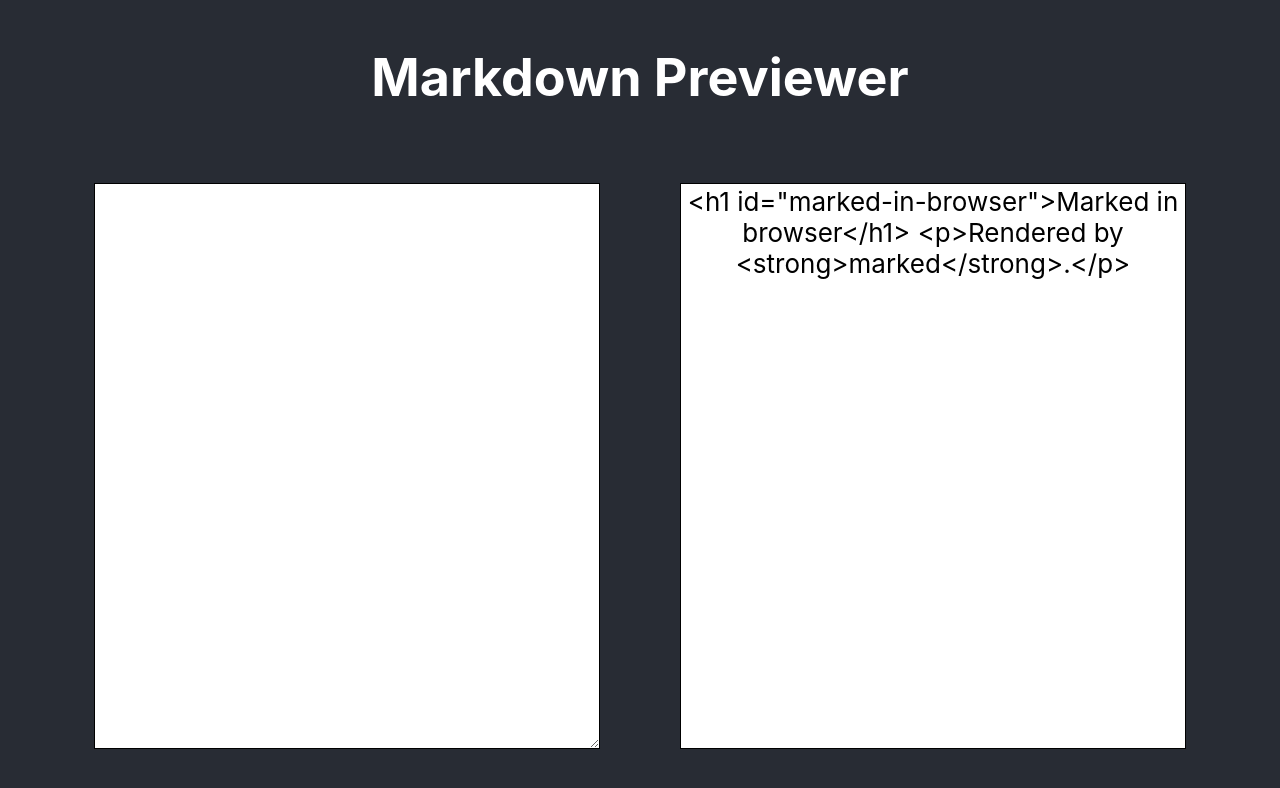
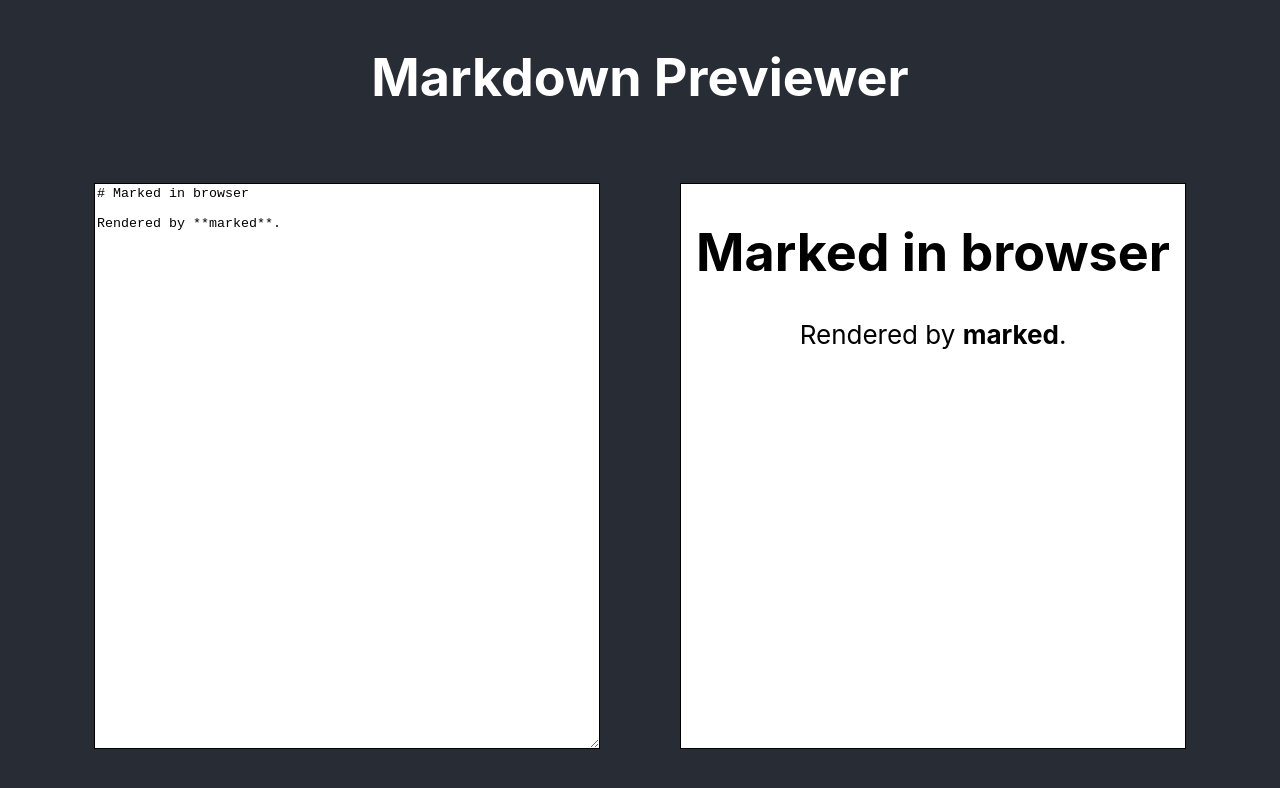
Before and after one commit to tomporvaz/markdown-previewer, a React (Create React App) app: page / in a window 1280 px wide. Shown: the top 788 px of the page. Built offline with nearby package versions, Linux system fonts and the light colour scheme.

Commit message:
added state, and event handlers.

```diff
--- a/src/App.js
+++ b/src/App.js
@@ -2,24 +2,51 @@ import React, { Component } from 'react';
 import marked from "marked";
 import './App.css';
 
-class MyMarkdown extends React.Component {
-  render () {
-    return <div>{marked('# Marked in browser\n\nRendered by **marked**.')}</div>
+
+
+const myMarkdown = () => {
+  return {__html: marked('# Marked in browser\n\nRendered by **marked**.')};
 }
+
+const sampleText = '# Marked in browser\n\nRendered by **marked**.';
+
+
+class App extends Component {
+  constructor(props) {
+    super(props);
+    this.state = {
+      "input": sampleText,
+      "output": myMarkdown()
+    };
+    this.convert = this.convert.bind(this);
+    this.handleChange = this.handleChange.bind(this);
+  }
+
+  convert() {
+    this.setState({
+      output: this.state.input
+    })
+  }
+
+  handleChange(event) {
+    this.setState({
+      input: event.target.value
+    });
+    console.log("Input: " + this.state.input);
+    console.log("Output:" + this.state.output);
   }
 
 
 
-class App extends Component {
   render() {
     return (
       <div className="App">
       <header className="App-header">
       <h1>Markdown Previewer</h1>
       <div className="previewer">
-            <textarea id="editor"></textarea>
+      <textarea id="editor" value={this.state.input} onChange={this.handleChange}></textarea>
 
-            <div id="preview"><MyMarkdown/></div>
+      <div id="preview" dangerouslySetInnerHTML={this.state.output}></div>
 
       </div>
 
```
Lines whose indentation alone changed are shown as unchanged.
